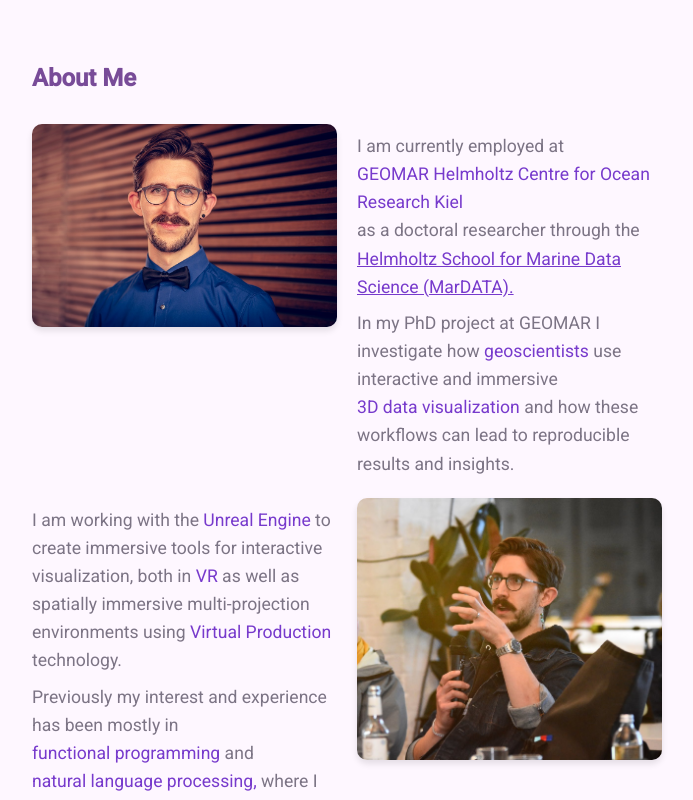
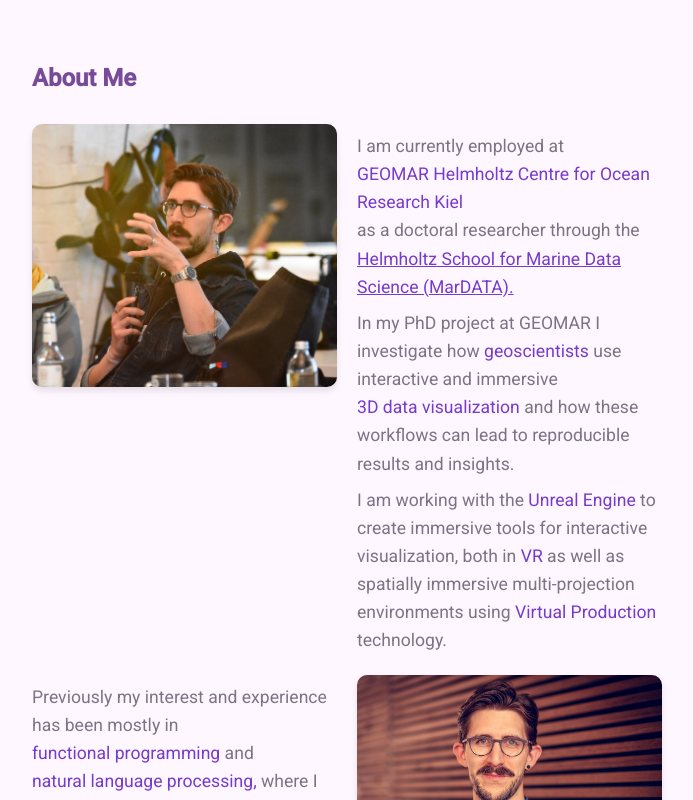
Before and after one commit to arbertrary/personal-angular-page, an Angular app: page / in a window 1280 px wide. Shown: the part 980-1780 px from the top of the page, without its empty margins (293-986 px from the left). Built offline with nearby package versions, Linux system fonts and the light colour scheme.

Commit message:
Change order in about section. Comment out student teaching position

```diff
--- a/src/app/home/about/about.component.html
+++ b/src/app/home/about/about.component.html
@@ -8,7 +8,7 @@
             <!-- About Me Content -->
             <div class="about-grid">
                 <!-- First Row -->
-                <img src="assets/img/application.jpg" alt="About me photo 1" class="photo" />
+                <img src="assets/img/speaking.jpg" alt="About me photo 1" class="photo" />
                 <div id="firstText" class="text description">
                     <p>I am currently employed at <span class="highlight-text" style>GEOMAR Helmholtz Centre for Ocean
                             Research
@@ -20,18 +20,21 @@
                         <span class="highlight-text">3D data visualization</span> and how these workflows can lead to
                         reproducible results and insights.
                     </p>
+                    <p>
+                        I am working with the <span class="highlight-text">Unreal Engine</span> to create immersive
+                        tools for interactive
+                        visualization, both in <span class="highlight-text">VR</span> as well as
+                        spatially immersive multi-projection
+                        environments using <span class="highlight-text">Virtual Production</span> technology.
+                        <!-- <br>
+                        <span class="highlight-text"><a href="#projects">> Projects</a></span> -->
+                    </p>
 
                 </div>
 
                 <!-- Second Row -->
 
                 <div class="text description">
-                    <p>
-                        I am working with the <span class="highlight-text">Unreal Engine</span> to create immersive
-                        tools for interactive
-                        visualization, both in <span class="highlight-text">VR</span> as well as
-                        spatially immersive multi-projection
-                        environments using <span class="highlight-text">Virtual Production</span> technology.</p>
                     <p>Previously my interest and experience has been mostly in <span class="highlight-text">functional
                             programming</span> and <span class="highlight-text">natural language processing,</span>
                         where I have worked with <span class="highlight-text">Haskell,</span>&nbsp;<span
@@ -45,7 +48,7 @@
                         using <span class="highlight-text">Angular</span> and <span class="highlight-text">Python
                             Flask.</span></p>
                 </div>
-                <img src="assets/img/speaking.jpg" alt="About me photo 2" class="photo" />
+                <img src="assets/img/application.jpg" alt="About me photo 2" class="photo" />
 
                 <!-- Third Row -->
                 <img id="lastImage" src="assets/img/private.jpg" alt="About me photo 2" class="photo" />
--- a/src/app/home/experience/experience.component.html
+++ b/src/app/home/experience/experience.component.html
@@ -84,11 +84,9 @@
 
                         </div>
                     </div>
-                    <div class="timeline-item">
+                    <!-- <div class="timeline-item">
                         <div class="logo">
                             <img style="width:95%" src="assets/logos/uni-wue.svg" alt="Uni Wue Logo">
-                            <!-- <p class="description" style="font-weight: bold;">2014 <br>-<br> 2021</p> -->
-
                         </div>
                         <div class="content">
                             <h2>Student Teaching Assistant</h2>
@@ -103,7 +101,7 @@
                                 <li class="description">Taught tutorial lessons for Bachelor and Master students</li>
                             </ul>
                         </div>
-                    </div>
+                    </div> -->
                     <div class="timeline-item last">
                         <div class="logo">
                             <img style="width:95%" src="assets/logos/uni-wue.svg" alt="Uni Wue Logo">
```
